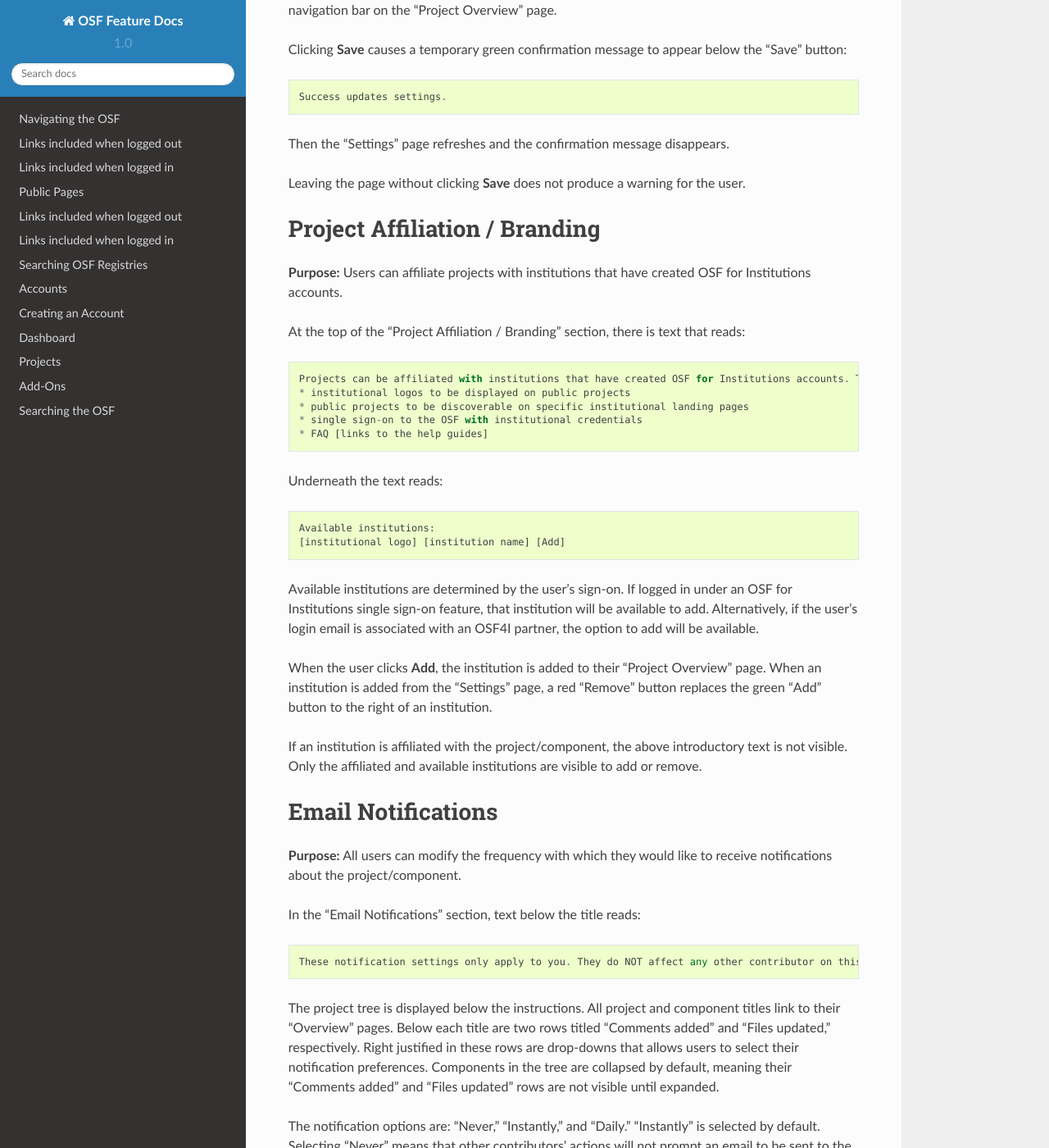
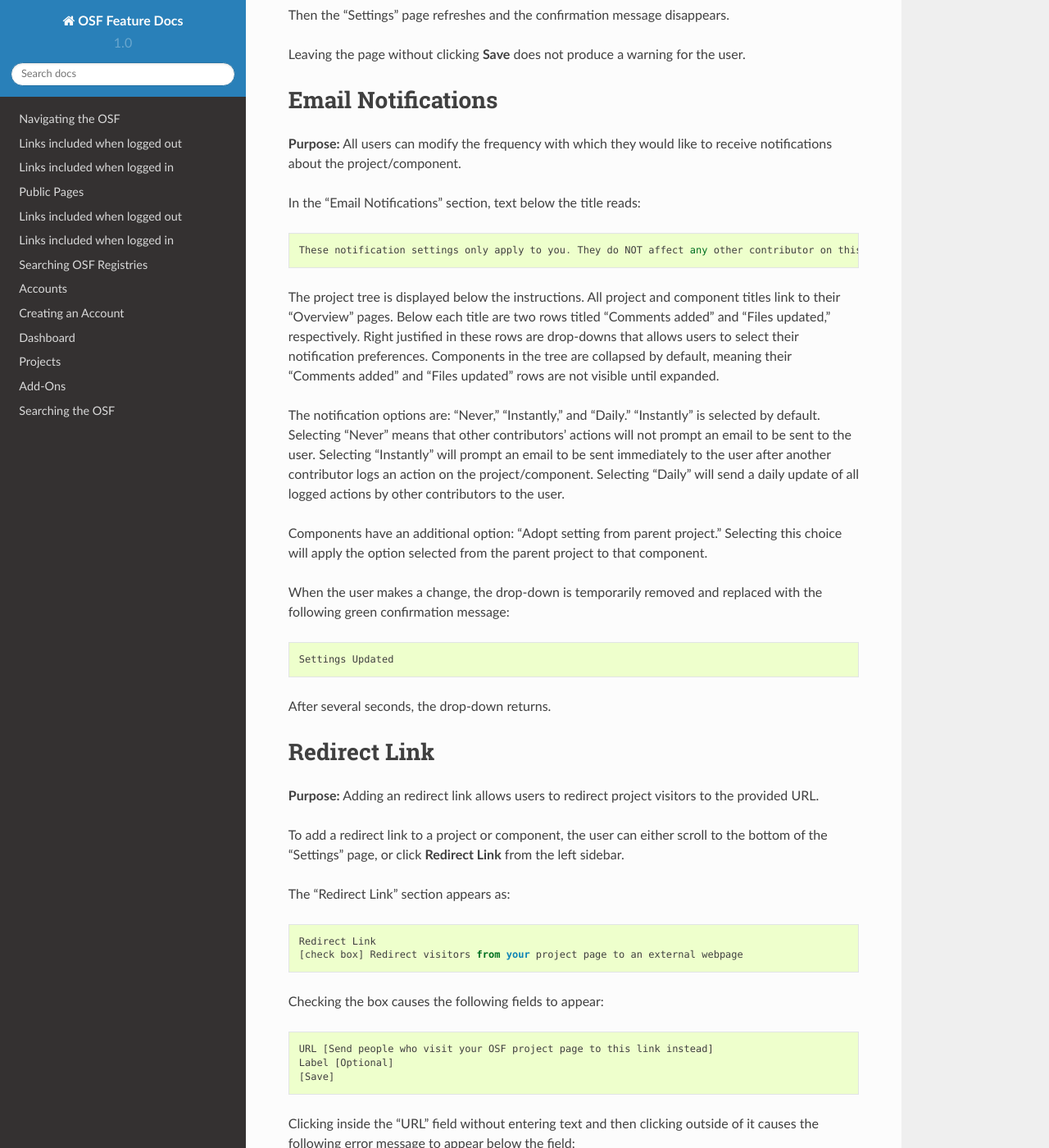
Before and after one commit to CenterForOpenScience/OSFDocs, a Sphinx documentation site: the page built from docs/projects/settings.rst, in a window 1280 px wide and 1400 px high, scrolled down 8367 px. Shown: the whole window at 82% size. Built offline with Sphinx 7.4.7 and the Read the Docs theme 2.0.0, drawn with Linux system fonts in a browser that asks for light colours; some of the changed text lies outside the part shown.

Commit message:
removed add-on information from the project “Settings” page

```diff
--- a/docs/projects/settings.rst
+++ b/docs/projects/settings.rst
@@ -2,10 +2,10 @@
 
 The project settings page shows different options for contributors with different permissions.
 
-If the user is an admin or a read+write contributor on the project, there are five sections on the "Settings" page that they can configure: "Project/Component," "Select Add-ons," "View-only Links," "Configure Add-ons" (only shows if add-ons are connected),"Wiki," "Commenting," "Email Notifications," and "Redirect Link."
+If the user is an admin or a read+write contributor on the project, there are five sections on the "Settings" page that they can configure: "Project," "View-only Links," "Wiki," "Commenting," "Email Notifications," and "Redirect Link," and "Project Affiliation / Branding."
 The "Settings" page has a sidebar that the user can use to navigate through the sections of the page.
 
-Additional sections are shown if the project is public or if add-ons are configured.
+Additional sections are shown if the project is public.
 
 If the user is a read-only contributor on a project/component, the sidebar is not visible and only the "Project Affiliation/Branding" and "Notifications" sections are visible. The read-only contributor can configure their notification preferences in the "Email Notifications" section but will only have view-access to the "Project/Affiliation/Branding" section. This section reads::
 
@@ -143,10 +143,6 @@
 --------------
 See :ref:`the information about add-ons here <add-ons>`.
 
-Add-ons
-------------
-When an add-on has been activated, an additional section is added to the page—"Configure Add-ons." See :ref:`the information about add-ons here <add-ons>`.
-
 View-only Links
 ---------------
 **Purpose**: View-only Links allow users to share the contents of private projects with non-contributors.
@@ -210,7 +206,7 @@
 The Commenting panel is not available with a view-only link.
 
 Wiki
-------------
+--------------
 **Purpose:** Configuring the wiki allows admins and read+write contributors to enable or disable the wiki and change who can edit a wiki page.
 
 If the user is an admin or read+write contributor, a checkbox appears along with the text::
@@ -277,31 +273,8 @@
 
 Leaving the page without clicking **Save** does not produce a warning for the user.
 
-Project Affiliation / Branding
-------------------------------
-**Purpose:** Users can affiliate projects with institutions that have created OSF for Institutions accounts.
-
-At the top of the "Project Affiliation / Branding" section, there is text that reads::
-
-    Projects can be affiliated with institutions that have created OSF for Institutions accounts. This allows:
-    * institutional logos to be displayed on public projects
-    * public projects to be discoverable on specific institutional landing pages
-    * single sign-on to the OSF with institutional credentials
-    * FAQ [links to the help guides]
-
-Underneath the text reads::
-
-    Available institutions:
-    [institutional logo] [institution name] [Add]
-
-Available institutions are determined by the user's sign-on. If logged in under an OSF for Institutions single sign-on feature, that institution will be available to add. Alternatively, if the user's login email is associated with an OSF4I partner, the option to add will be available.
-
-When the user clicks **Add**, the institution is added to their "Project Overview" page. When an institution is added from the "Settings" page, a red "Remove" button replaces the green "Add" button to the right of an institution.
-
-If an institution is affiliated with the project/component, the above introductory text is not visible. Only the affiliated and available institutions are visible to add or remove.
-
 Email Notifications
-------------
+-------------------
 **Purpose:** All users can modify the frequency with which they would like to receive notifications about the project/component.
 
 In the "Email Notifications" section, text below the title reads::
```
Also changed, not shown: other parts of docs/projects/settings.rst (+24 -0 lines).
